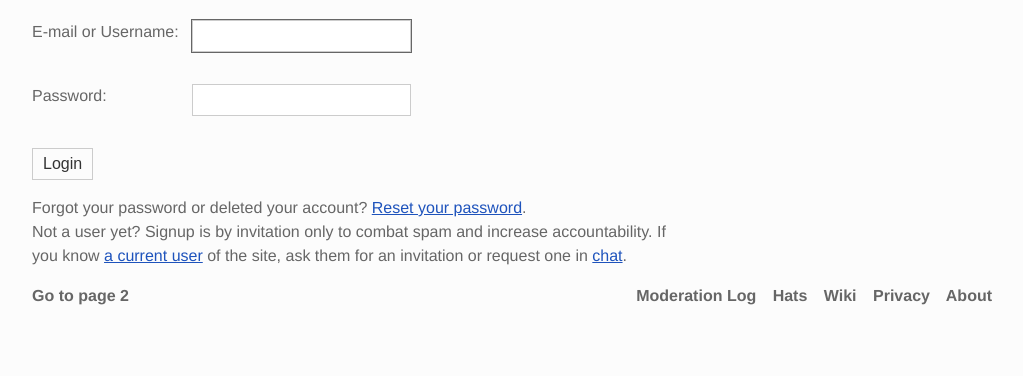
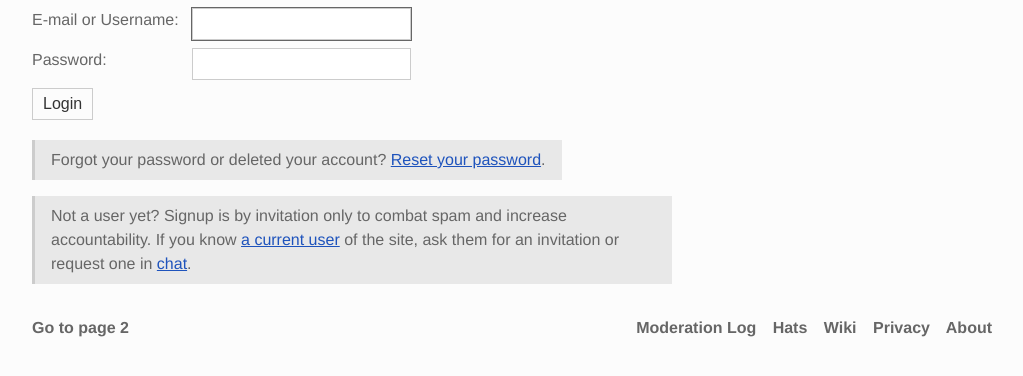
Before and after one commit to dreadnip/lob, a website: page login.html in a window 1280 px wide. Shown: the part 116-492 px from the top of the page, without its empty margins (128-1151 px from the left). Drawn offline with Linux system fonts and the light colour scheme.

Commit message:
Start work on default text positioning

```diff
--- a/assets/css/form.less
+++ b/assets/css/form.less
@@ -50,7 +50,7 @@ form {
 }
 
 form > * + * {
-  padding: 1rem 0;
+  padding: .25rem 0;
 }
 
 .form-row {
--- a/assets/css/layout.less
+++ b/assets/css/layout.less
@@ -61,7 +61,7 @@ header {
 footer {
   display: flex;
   font-weight: bold;
-  margin: 1em 0 3rem 0;
+  margin: 2em 0 3rem 0;
 
   a {
     color: @gray;
--- a/assets/css/main.less
+++ b/assets/css/main.less
@@ -5,6 +5,7 @@
 @import "form";
 @import "mobile";
 
+// Start with a basic, global reset
 * {
   margin: 0;
   padding: 0;
@@ -20,11 +21,15 @@ body {
   font-size: 1rem;
   max-width: 60rem;
   margin: 0 auto;
-  overflow-y: scroll;
+  overflow-y: scroll; //Show scrollbar by default for a better UX
 }
 
 a {
   color: @blue;
+}
+
+a:visited {
+  color: @light-blue;
 }
 
 ul {
@@ -37,6 +42,18 @@ h1, h2, h3, h4, h5, h6 {
 
 p {
   max-width: 40rem;
+  margin-top: 1rem;
+}
+
+p + p {
+  margin-top: 1rem;
+}
+
+blockquote, .info {
+  display: inline-block;
+  background-color: @gray-accent;
+  padding: .5rem 1rem;
+  border-left: solid 3px #ccc;
 }
 
 .domain, .comments, .author, .cache-link {
@@ -83,13 +100,6 @@ div#gravatar img {
   border-radius: 50px;
   height: 100px;
   width: 100px;
-}
-
-.info, blockquote {
-  display: inline-block;
-  background-color: @gray-accent;
-  padding: .5rem 1rem;
-  border-left: solid 3px #ccc;
 }
 
 li input.comment_folder_button {
--- a/login.html
+++ b/login.html
@@ -45,11 +45,11 @@
             </div>
             <input value="https://lobste.rs/about" type="hidden" name="referer" id="referer" />
         </form>
-        <p>
+        <p class="info">
             Forgot your password or deleted your account?
             <a href="/login/forgot_password">Reset your password</a>.
         </p>
-        <p>
+        <p class="info">
             Not a user yet?  Signup is by invitation only to combat spam and increase
             accountability.  If you know <a href="/u/">a current user</a> of the site,
             ask them for an invitation or
```
Also changed, not shown: dist/main.css.
